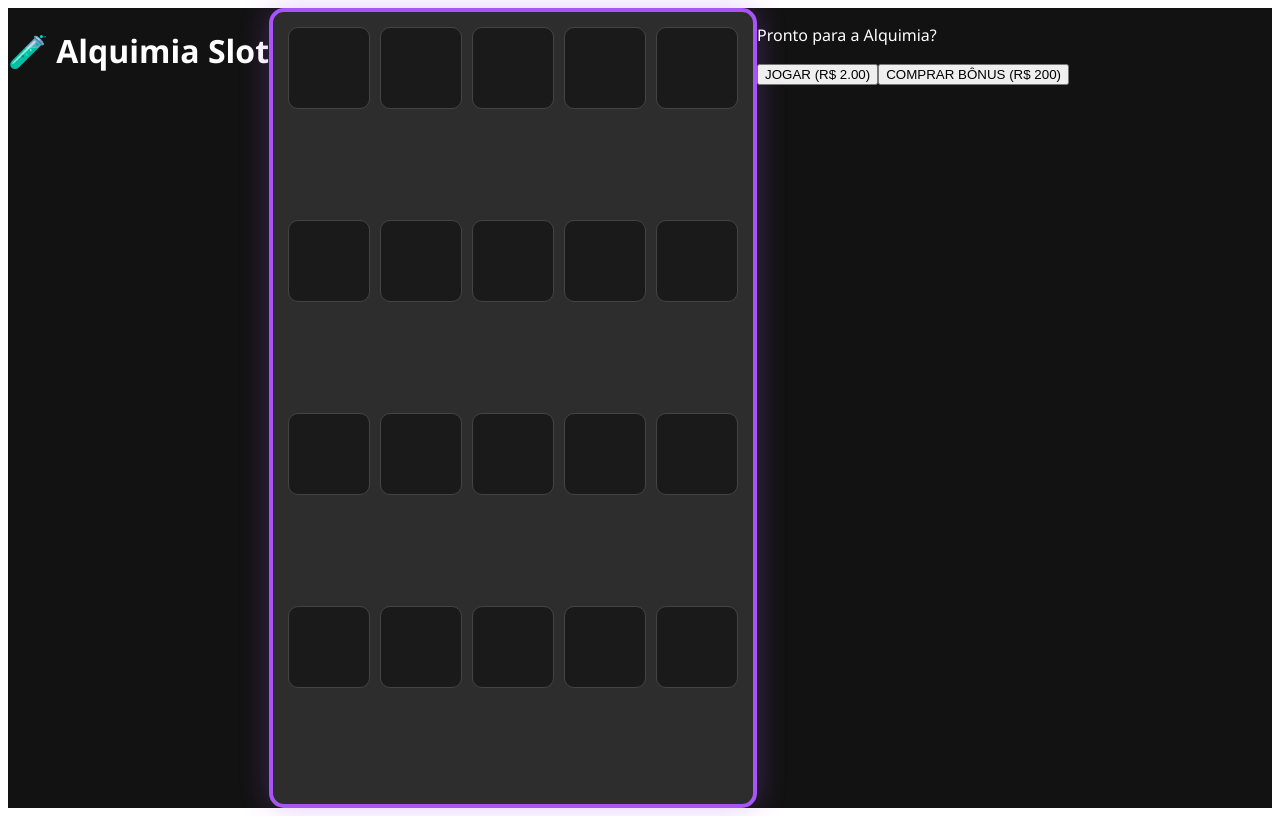
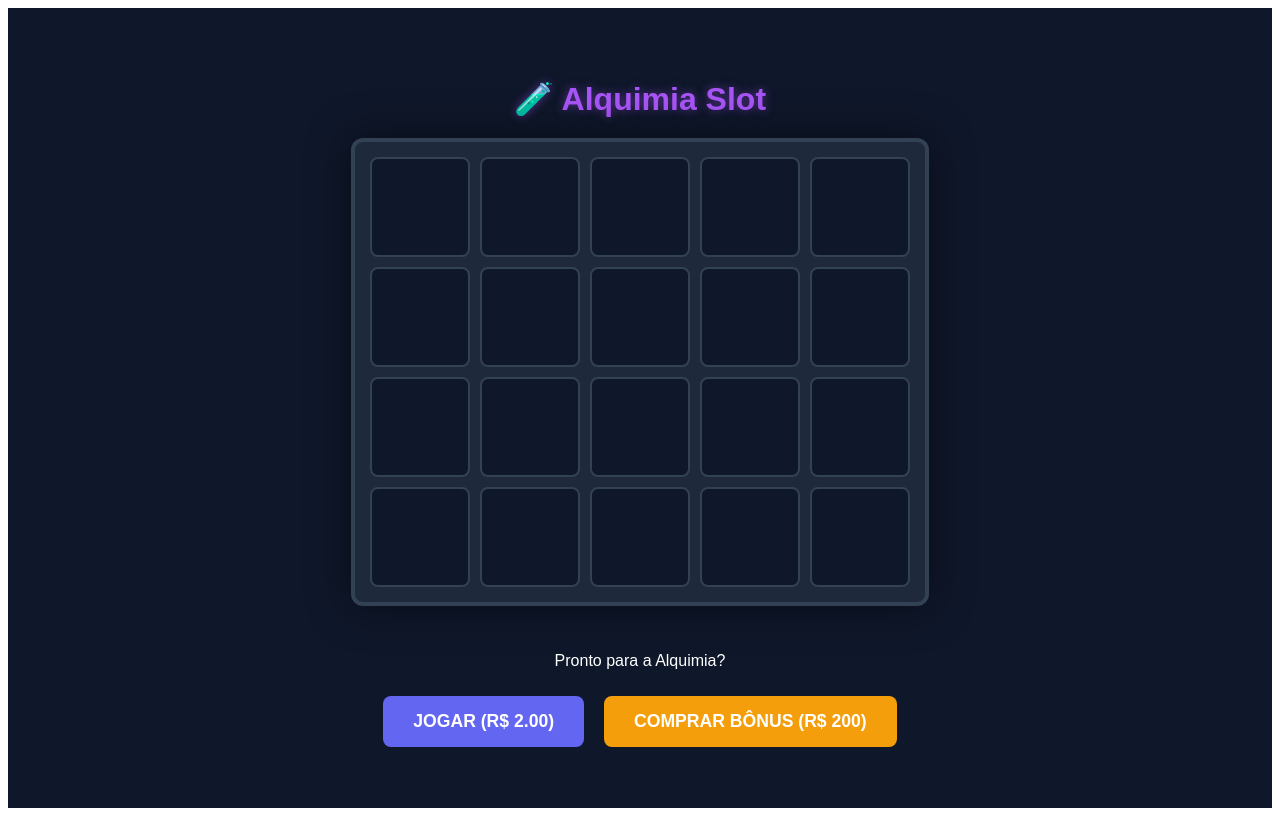
Before and after one commit to SrCreison/tcc2front, a React (Vite) app: page / in a window 1280 px wide. Built offline with nearby package versions, Linux system fonts and the light colour scheme.

Commit message:
Update App.css

```diff
--- a/src/App.css
+++ b/src/App.css
@@ -1,69 +1,79 @@
 .game-container {
-  display: flex;
-  background: #121212;
-  color: white;
-  min-height: 100vh;
-  font-family: 'Segoe UI', Tahoma, Geneva, Verdana, sans-serif;
-}
-
-.sidebar {
-  width: 200px;
-  background: #1a1a1a;
-  padding: 20px;
-  border-right: 2px solid #a855f7;
-}
-
-.main-game {
-  flex: 1;
   display: flex;
   flex-direction: column;
   align-items: center;
-  padding: 40px;
+  justify-content: center;
+  min-height: 100vh;
+  background-color: #0f172a;
+  color: white;
+  font-family: sans-serif;
+}
+
+.title {
+  color: #a855f7;
+  text-shadow: 0 0 10px rgba(168, 85, 247, 0.5);
+  margin-bottom: 20px;
 }
 
 .grid-5x4 {
   display: grid;
-  grid-template-columns: repeat(5, 1fr);
+  grid-template-columns: repeat(5, 100px); /* 5 colunas de 100px */
+  grid-template-rows: repeat(4, 100px);    /* 4 linhas de 100px */
   gap: 10px;
-  background: #2d2d2d;
+  background: #1e293b;
   padding: 15px;
-  border-radius: 15px;
-  border: 4px solid #a855f7;
-  box-shadow: 0 0 30px rgba(168, 85, 247, 0.3);
+  border-radius: 12px;
+  border: 4px solid #334155;
+  box-shadow: 0 0 40px rgba(0, 0, 0, 0.5);
 }
 
 .slot-cell {
-  width: 80px;
-  height: 80px;
-  background: #1a1a1a;
+  background: #0f172a;
+  border: 2px solid #334155;
+  border-radius: 8px;
   display: flex;
   align-items: center;
   justify-content: center;
-  font-size: 2.5rem;
-  border-radius: 10px;
-  border: 1px solid #444;
+  font-size: 3rem;
+  transition: all 0.2s;
 }
 
 .win-anim {
-  animation: explode 0.5s ease-in-out infinite alternate;
   background: #4c1d95;
+  border-color: #a855f7;
+  transform: scale(1.05);
+  animation: pulse 0.5s infinite alternate;
 }
 
-@keyframes explode {
-  from { transform: scale(1); box-shadow: 0 0 0px #fff; }
-  to { transform: scale(1.1); box-shadow: 0 0 15px #a855f7; }
+@keyframes pulse {
+  from { box-shadow: 0 0 5px #a855f7; }
+  to { box-shadow: 0 0 20px #d8b4fe; }
 }
 
-.btn-play, .btn-bonus {
+.ui-panel {
+  margin-top: 30px;
+  text-align: center;
+}
+
+.btn {
   padding: 15px 30px;
+  font-size: 1.1rem;
   font-weight: bold;
-  border-radius: 10px;
+  border: none;
+  border-radius: 8px;
   cursor: pointer;
-  border: none;
   margin: 10px;
   transition: 0.2s;
 }
 
-.btn-play { background: #6366f1; color: white; }
-.btn-bonus { background: #f59e0b; color: white; }
-.btn-play:hover { background: #4f46e5; }
+.btn.normal { background: #6366f1; color: white; }
+.btn.bonus { background: #f59e0b; color: white; }
+.btn:disabled { opacity: 0.5; cursor: not-allowed; }
+
+.resumo-box {
+  margin-top: 20px;
+  padding: 15px;
+  background: #1e293b;
+  border-radius: 8px;
+  border-left: 5px solid #a855f7;
+}
```
